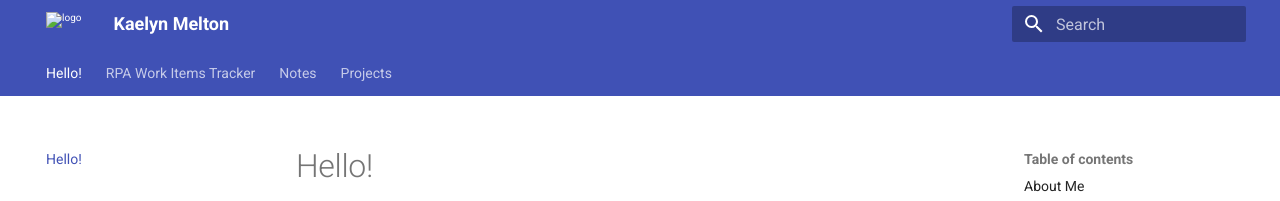
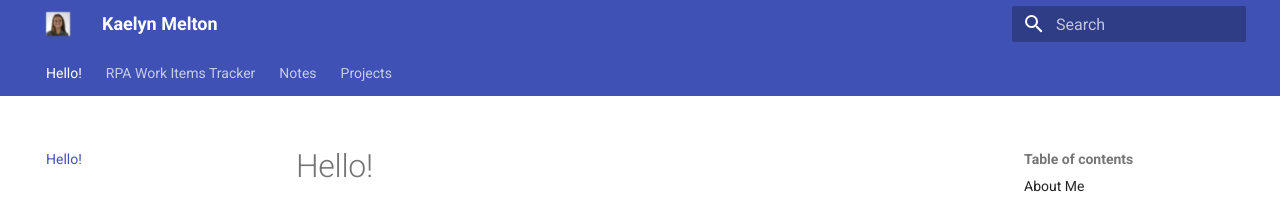
Before and after one commit to kmmelton/kaelyn, an MkDocs documentation site: the page built from docs/index.md, in a window 1280 px wide. Shown: the top 201 px of the page. Built offline with MkDocs 1.6.1 and Material for MkDocs 9.7.7, drawn with Linux system fonts in a browser that asks for light colours.

Commit message:
Update mkdocs.yml

```diff
--- a/mkdocs.yml
+++ b/mkdocs.yml
@@ -2,7 +2,7 @@ site_name: "Kaelyn Melton"
 site_url:
 theme:
   name: material
-  logo: img/favicon.ico
+  logo: img/106997720.jfif
   features:
     - navigation.instant
     - navigation.tabs
```
